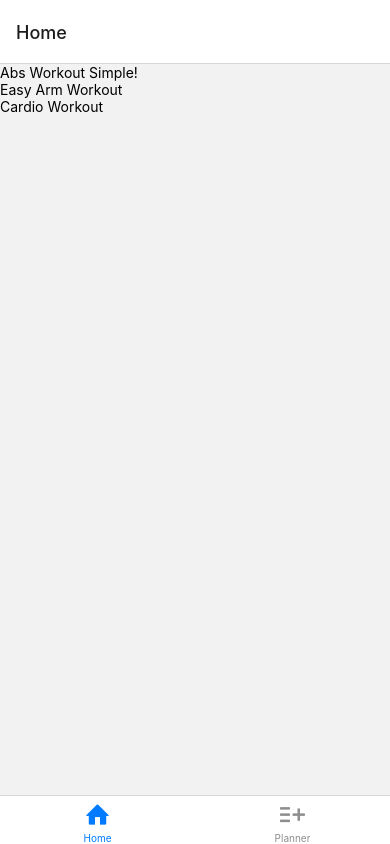
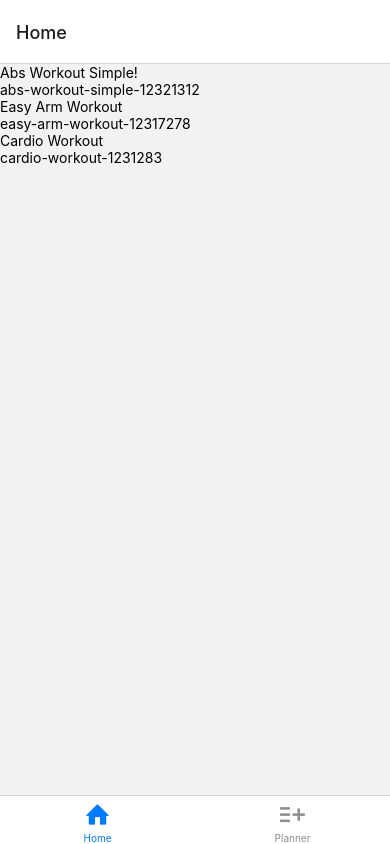
Before and after one commit to usame132/workout-app, a React Native app: screen /Home in a window 390 px wide. Built offline with nearby package versions, Linux system fonts and the light colour scheme.

Commit message:
refactor render item

```diff
--- a/screens/HomeScreen.tsx
+++ b/screens/HomeScreen.tsx
@@ -5,17 +5,20 @@ import data from "../data.json"
 export default function HomeScreen({navigation}: any)
 {
 
+      const renderItem = ({item}:{item: any}) =>
+        (
+          <View>
+          <Text>{item.name}</Text>
+          <Text>{item.slug}</Text>
 
-console.log("render home");
+        </View>
+        )
+
 return(
     <View>
 
       <FlatList data={data}
-        renderItem={({item}) =>
-          <View>
-            <Text>{item.name}</Text>
-          </View>
-      }
+        renderItem={renderItem}
       />
     </View>
     )
```
